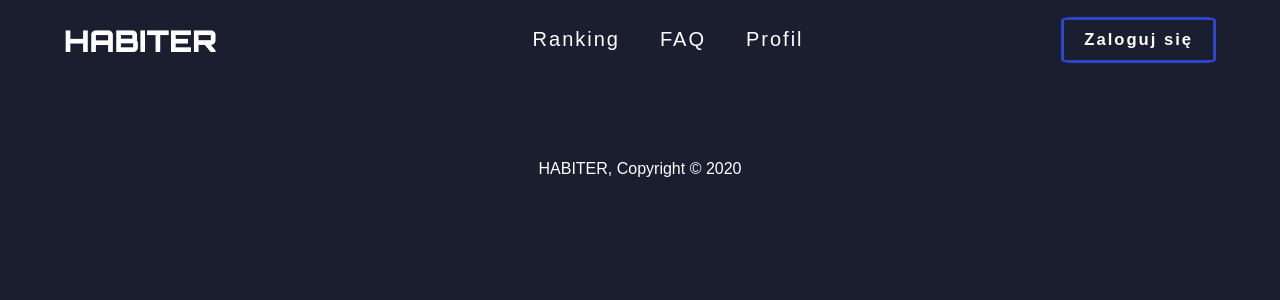
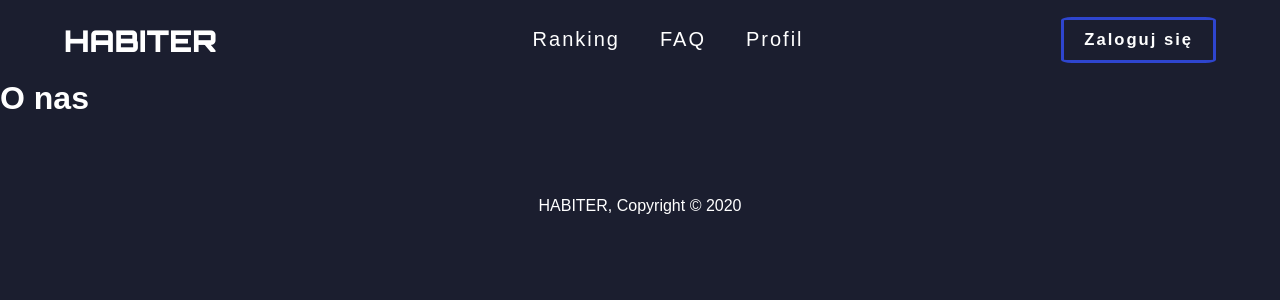
Before and after one commit to hosu794/hackatlon-client, a React (Create React App) app: page /faq in a window 1280 px wide. Shown: the top 300 px of the page. Built offline with nearby package versions, Linux system fonts and the light colour scheme; no server answers; a web font is replaced by a local one.

Commit message:
Finish core of application.

```diff
--- a/src/App.js
+++ b/src/App.js
@@ -9,6 +9,7 @@ import Login from './components/auth/Login'
 import Register from './components/auth/Register'
 import UserProfile from './components/user/UserProfile'
 import Tasks from './components/task/Tasks'
+import Faq from './components/faq/Faq'
 
 import {
   BrowserRouter as Router,
@@ -21,6 +22,7 @@ import {PrivateRoute} from './routes'
 import { alertActions, userActions } from "./actions";
 import { history } from "./utils";
 import Home from "./components/layout/Home";
+import Rank from "./components/rank/Rank";
 
 function App() {
 
@@ -44,6 +46,8 @@ function App() {
       <Route path="/" component={Home} exact />
       <Route path="/login" component={Login} exact />
       <Route path="/register" component={Register} exact />
+      <Route path="/rank" component={Rank} exact />
+      <Route path="/faq" component={Faq} exact />
       <PrivateRoute path="/profile" component={UserProfile} />
       <PrivateRoute path="/task/path/:id" component={Tasks} exact />
       </Switch>
--- a/src/components/donetask/DoneTaskDeleteButton.js
+++ b/src/components/donetask/DoneTaskDeleteButton.js
@@ -11,7 +11,7 @@ import {doneTaskActions} from '../../actions'
     }
 
     return (
-       <button onClick={deleteDoneTask}>Delete Task</button>
+       <button onClick={deleteDoneTask}>Usuń zadanie</button>
     )
 }
 
--- /dev/null
+++ b/src/components/faq/Faq.js
@@ -0,0 +1,11 @@
+import React from 'react'
+
+ function Faq() {
+    return (
+        <div>
+            <h1>O nas</h1>
+        </div>
+    )
+}
+
+export default Faq;
--- /dev/null
+++ b/src/components/rank/Rank.js
@@ -0,0 +1,12 @@
+import React from 'react'
+
+ function Rank() {
+    return (
+        <div>
+            <h1>Ranking najlepszych użytkowników</h1>
+        </div>
+    )
+}
+
+
+export default Rank;
--- a/src/components/task/Tasks.js
+++ b/src/components/task/Tasks.js
@@ -18,7 +18,7 @@ function Tasks(props) {
             <h1>Zadania</h1>
             {content ? content.map(item => (
                <TaskItem  key={item.id} title={item.title} id={item.id} />
-            )) : "Loading..."}
+            )) : "Brak dostępnych zadań dla kategorii"}
         </div>
     )
 }
```
